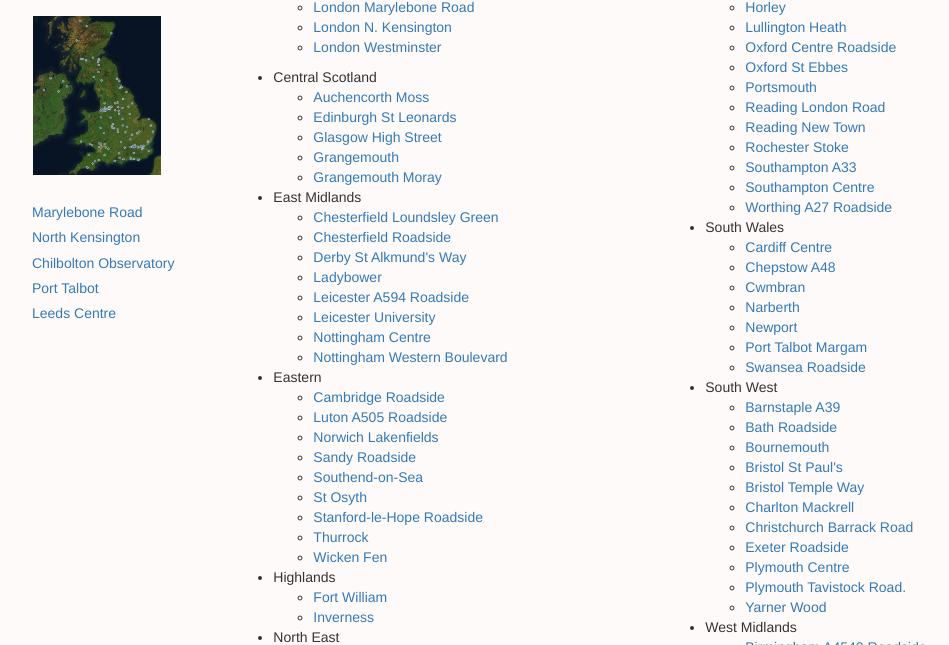
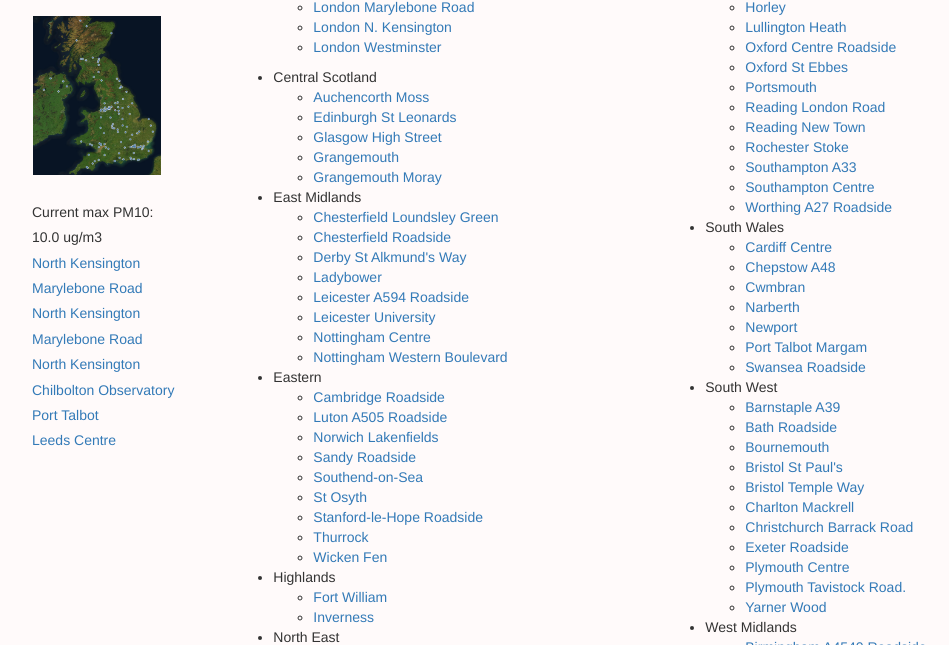
Before and after one commit to paulos84/aircharts, a Django app: page /sites/ in a window 1280 px wide. Shown: the part 219-864 px from the top of the page, without its empty margins (10-959 px from the left). Run offline with Django 3.2, Linux system fonts and the light colour scheme; data comes from the database, SQL or seed files in the repository; tables that the repository leaves empty hold one stand-in row (values such as "Sample post"); a database or web service that is not in the repository returns one stand-in record (values such as "Sample title"); data that the repository does not hold is empty; some libraries are stand-ins or nearby versions.

Commit message:
add max levels to templates

```diff
--- a/charts/templates/charts/site_detail.html
+++ b/charts/templates/charts/site_detail.html
@@ -60,7 +60,7 @@
         }
       </script>
     <br>
-    <h5>{{ date|date:"r" }}</h5>
+      <ui><h5>{{ date|date:"r" }}</h5></ui>
     <h5>Environment type: {{ site.environment}}</h5>
     <h5 >Region: {{ site.region }}</h5>
     <h5>DEFRA website link: <a href="{{ site.url }}">{{ site.url }}</a></h5>
--- a/charts/templates/charts/site_list.html
+++ b/charts/templates/charts/site_list.html
@@ -14,6 +14,12 @@
      <img src="{% static 'images/map.png' %}" style='margin-left: 2em; width: 70%; height: 70%' />
  <br>
     <br>
+      <ui><h5>{{ date|date:"r" }}</h5></ui>
+      <ui><h5>Current max PM10:</a></h5></ui>
+      <ui><h5>{{ pm10_max }} ug/m3</h5></ui>
+      <ui><h5><a href="{% url 'site_detail' 'KC1' %}">North Kensington</a></h5></ui>
+      <ui><h5><a href="{% url 'site_detail' 'MY1' %}">Marylebone Road</a></h5></ui>
+      <ui><h5><a href="{% url 'site_detail' 'KC1' %}">North Kensington</a></h5></ui>
       <ui><h5><a href="{% url 'site_detail' 'MY1' %}">Marylebone Road</a></h5></ui>
       <ui><h5><a href="{% url 'site_detail' 'KC1' %}">North Kensington</a></h5></ui>
       <ui><h5><a href="{% url 'site_detail' 'CHBO' %}">Chilbolton Observatory</a></h5></ui>
--- a/charts/views.py
+++ b/charts/views.py
@@ -5,6 +5,14 @@
 from .models import Site
 from .site_data import site_codes, site_geo2, locations
 
+
+def latest_hour_max():
+    data = requests.get('http://ukair.pauljd.me/current-data/').json()
+    p_max = max(float(a['pm10']) if a['pm10'].isdigit() else 0 for a in data)
+    p_site = [i['site_code'] for i in data if i['pm10'] == str(round(p_max))]
+    n_max = max(float(a['no2']) if a['no2'].isdigit() else 0 for a in data)
+    n_site = [i['site_code'] for i in data if i['no2'] == str(round(n_max))]
+    return {'pm10_max': p_max, 'pm10_site': p_site, 'no2_max': n_max, 'no2_site': n_site}
 
 
 class SiteListView(generic.ListView):
@@ -18,12 +26,13 @@
         queryset2 = Site.objects.filter(region__in=regions[11:]).order_by('region')
         context = {'object_list_lon': qs_london,
                    'object_list': queryset1,
-                   'object_list2': queryset2}
+                   'object_list2': queryset2,
+                   **latest_hour_max()}
         return context
 
 
 def get_data(site_code, days=4):
-    data = requests.get('http://ukair.pauljd.me//site-data/{}/{}/'.format(site_code, days)).json()
+    data = requests.get('http://ukair.pauljd.me/site-data/{}/{}/'.format(site_code, days)).json()
     no2 = [float(i['no2']) if i['no2'].isdigit() else '' for i in data]
     pm25 = [float(i['pm25']) if i['pm25'].isdigit() else '' for i in data]
     pm10 = [float(i['pm10']) if i['pm10'].isdigit() else '' for i in data]
```
